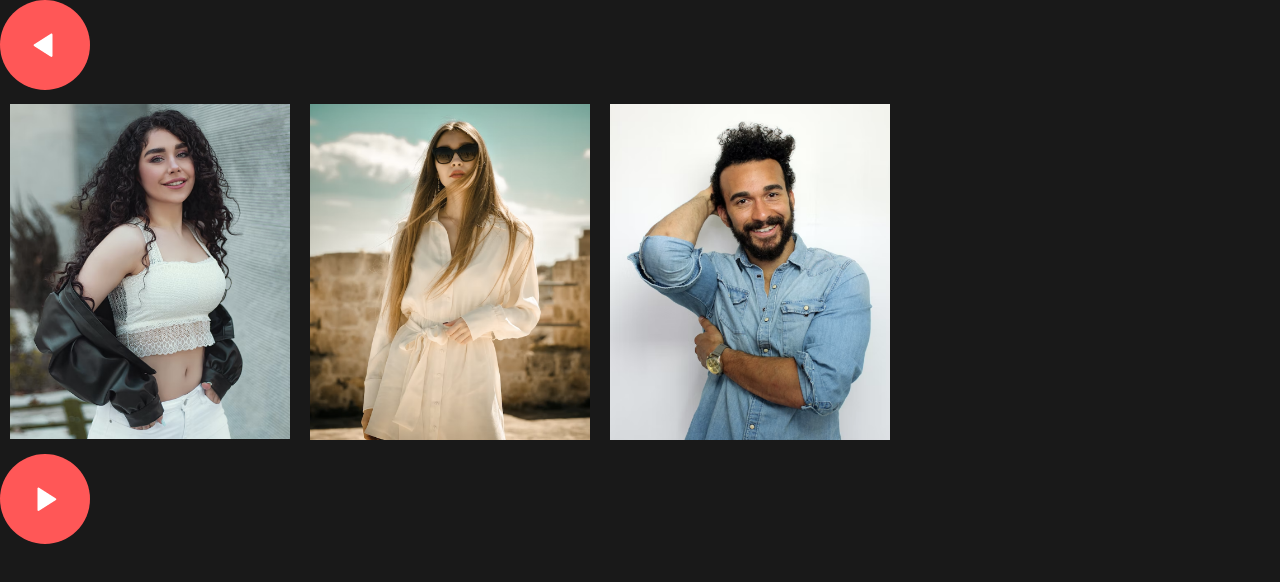
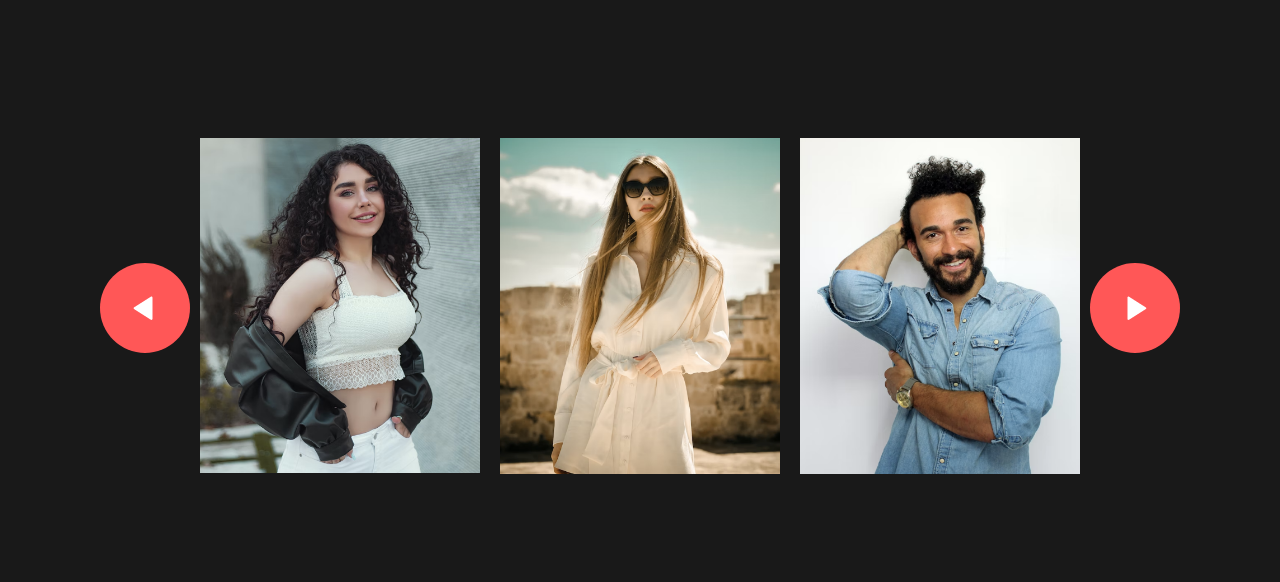
Before and after one commit to mrghkh12/Vanilla-js-Image-Gallery, a plain HTML site: page index.html in a window 1280 px wide. Drawn offline with Linux system fonts and the light colour scheme.

Commit message:
feat: set style for gallery warpper

```diff
--- a/css/style.css
+++ b/css/style.css
@@ -6,6 +6,13 @@
 }
 body{
     background: #191919;
+}
+
+.gallery-wrapper{
+    display: flex;
+    justify-content: center;
+    align-items: center;
+    margin: 10% auto;
 }
 
 .gallery{
```
